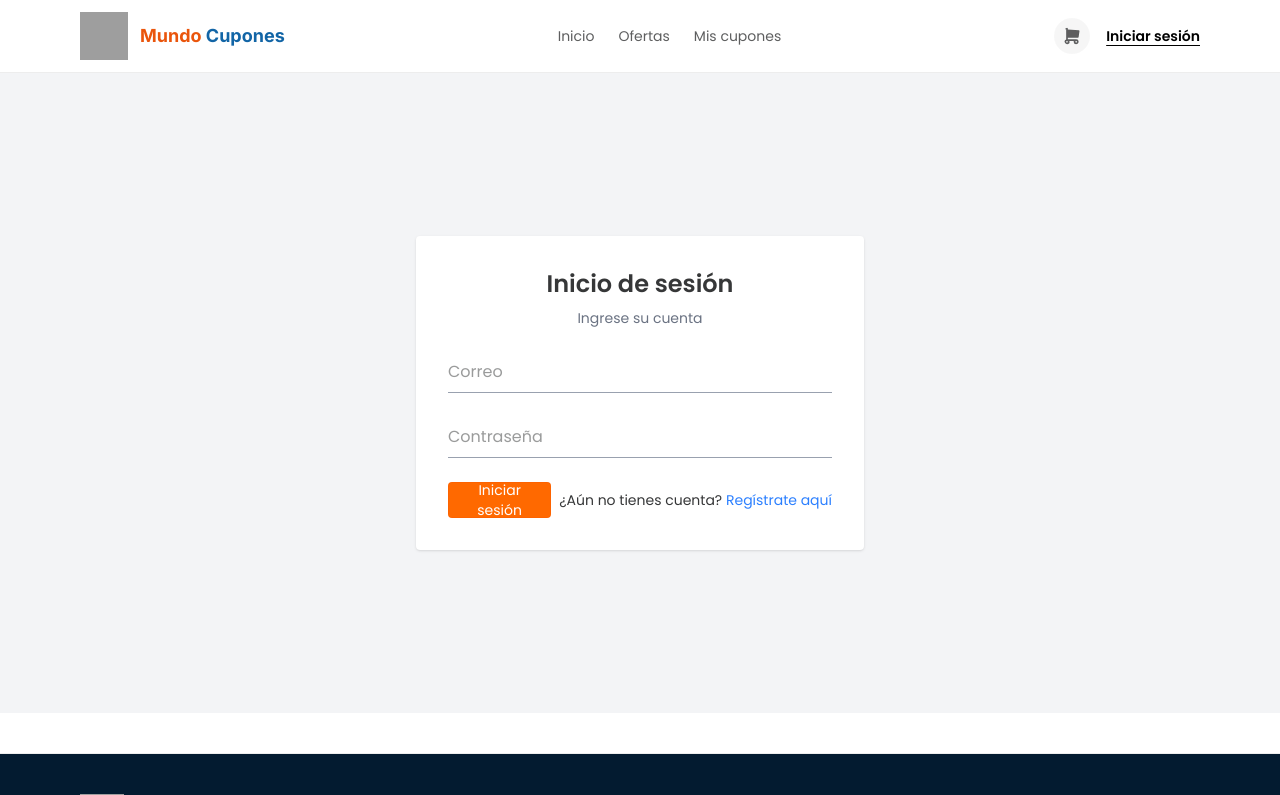
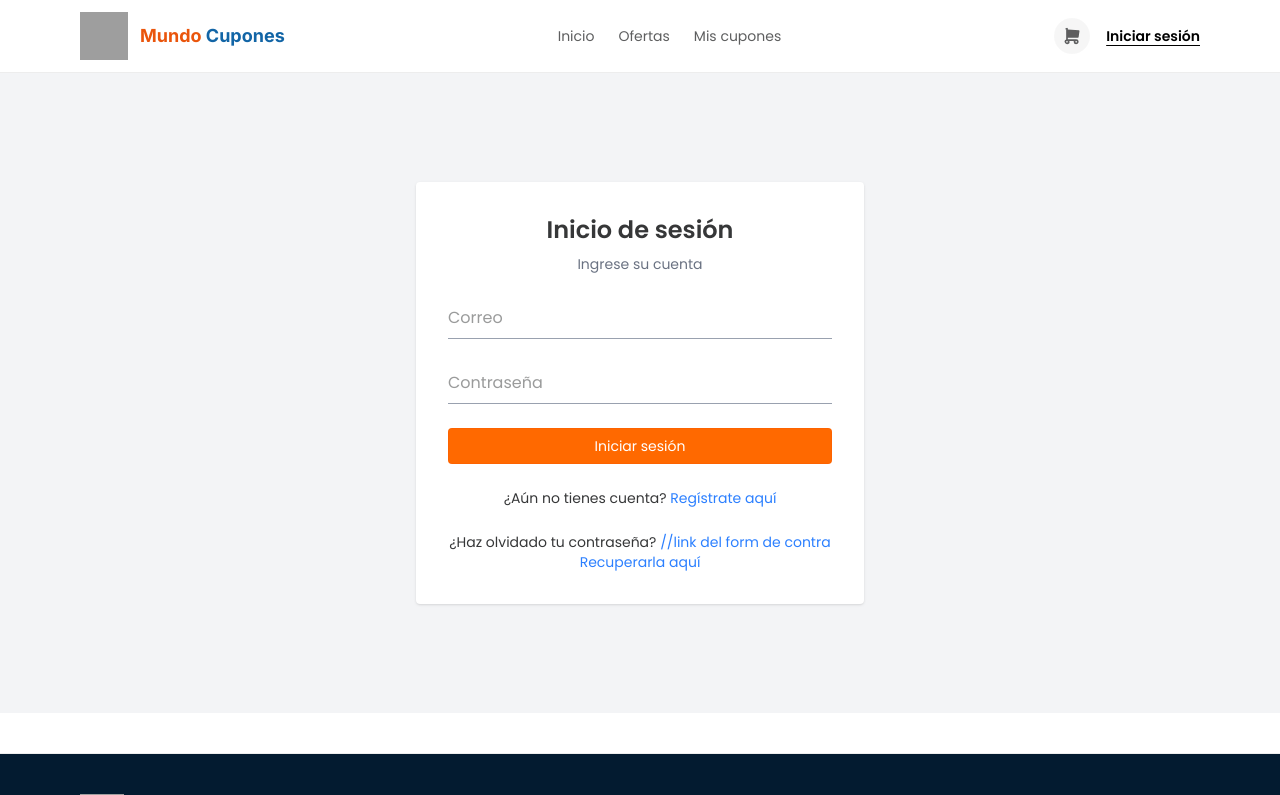
Before and after one commit to C3-SV/CuponeraWeb2, a React (Vite) app: page /login in a window 1280 px wide. Shown: the top 795 px of the page. Built offline with nearby package versions, Linux system fonts and the light colour scheme; grey boxes are pictures that could not be loaded; the HTML template or start-up script is replaced by a standard one.

Commit message:
link form de contra - login
Añadi pregunta de si ha olvidado su contraseña desde antes de entrar a su perfil - en el login

```diff
--- a/src/features/auth/components/login.jsx
+++ b/src/features/auth/components/login.jsx
@@ -58,18 +58,25 @@ export default function Login() {
             onChange={(e) => setPassword(e.target.value)}
           />
 
-          <div className="flex items-center justify-between gap-2 text-sm">
-            <Button type="submit" variant="primary">
+          <div>
+            <Button type="submit" variant="primary" className="w-full">
               Iniciar sesión
             </Button>
+          </div>
 
-            <p className="text-sm whitespace-nowrap">
-              ¿Aún no tienes cuenta?{" "}
-              <a href="/register" className="text-blue-500 hover:underline">
-                Regístrate aquí
-              </a>
-            </p>
-          </div>
+          <p className="text-center text-sm">
+            ¿Aún no tienes cuenta?{" "}
+            <a href="/register" className="text-blue-500 hover:underline">
+              Regístrate aquí
+            </a>
+          </p>
+
+          <p className="text-center text-sm">
+            ¿Haz olvidado tu contraseña?{" "}
+            <a href="" className="text-blue-500 hover:underline"> //link del form de contra
+              Recuperarla aquí
+            </a>
+          </p>
 
           {msg && (
             <p className={`text-sm text-center mt-3 ${msg === "Login exitoso" ? "text-green-600" : "text-red-500"
```
